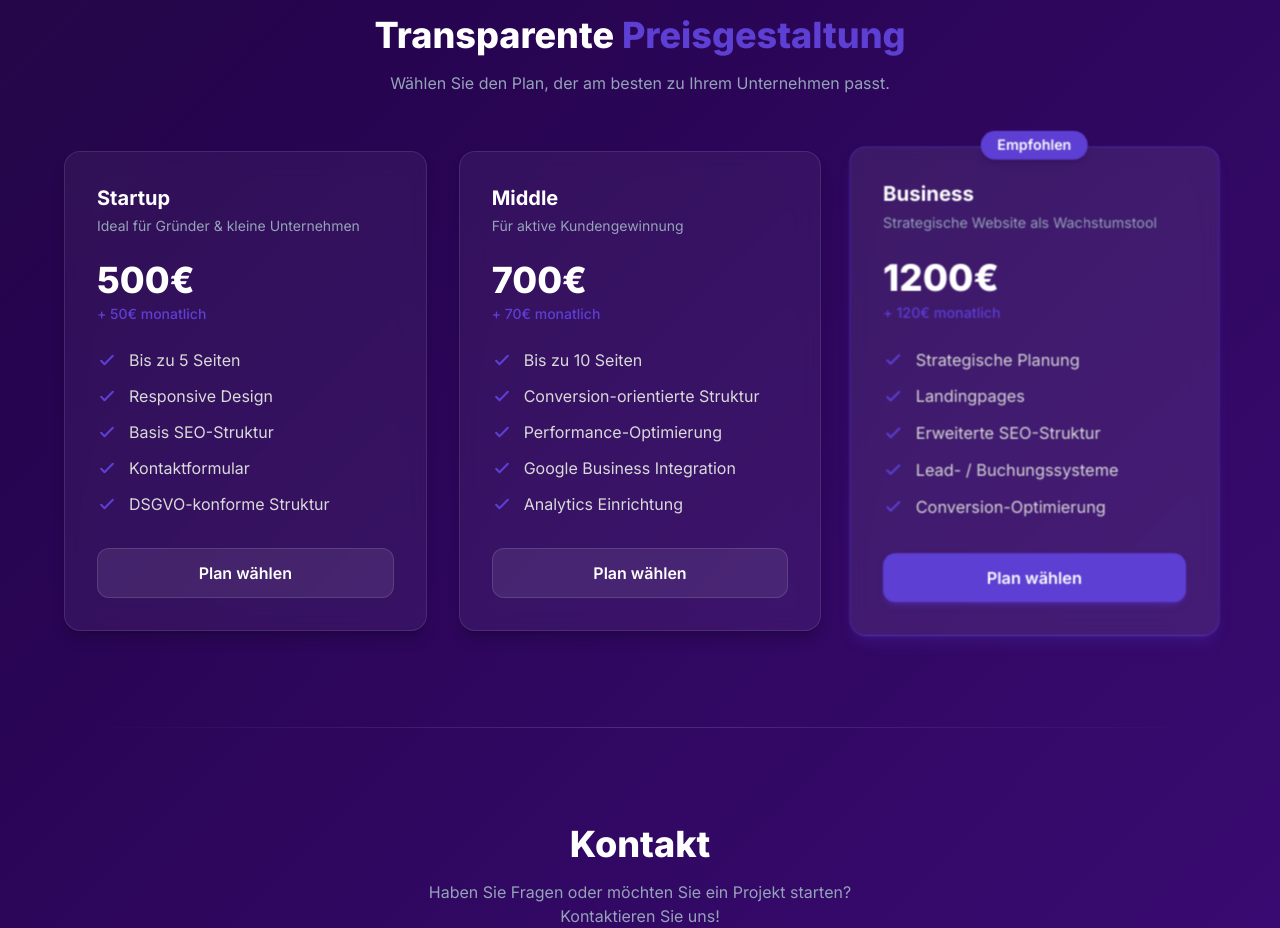
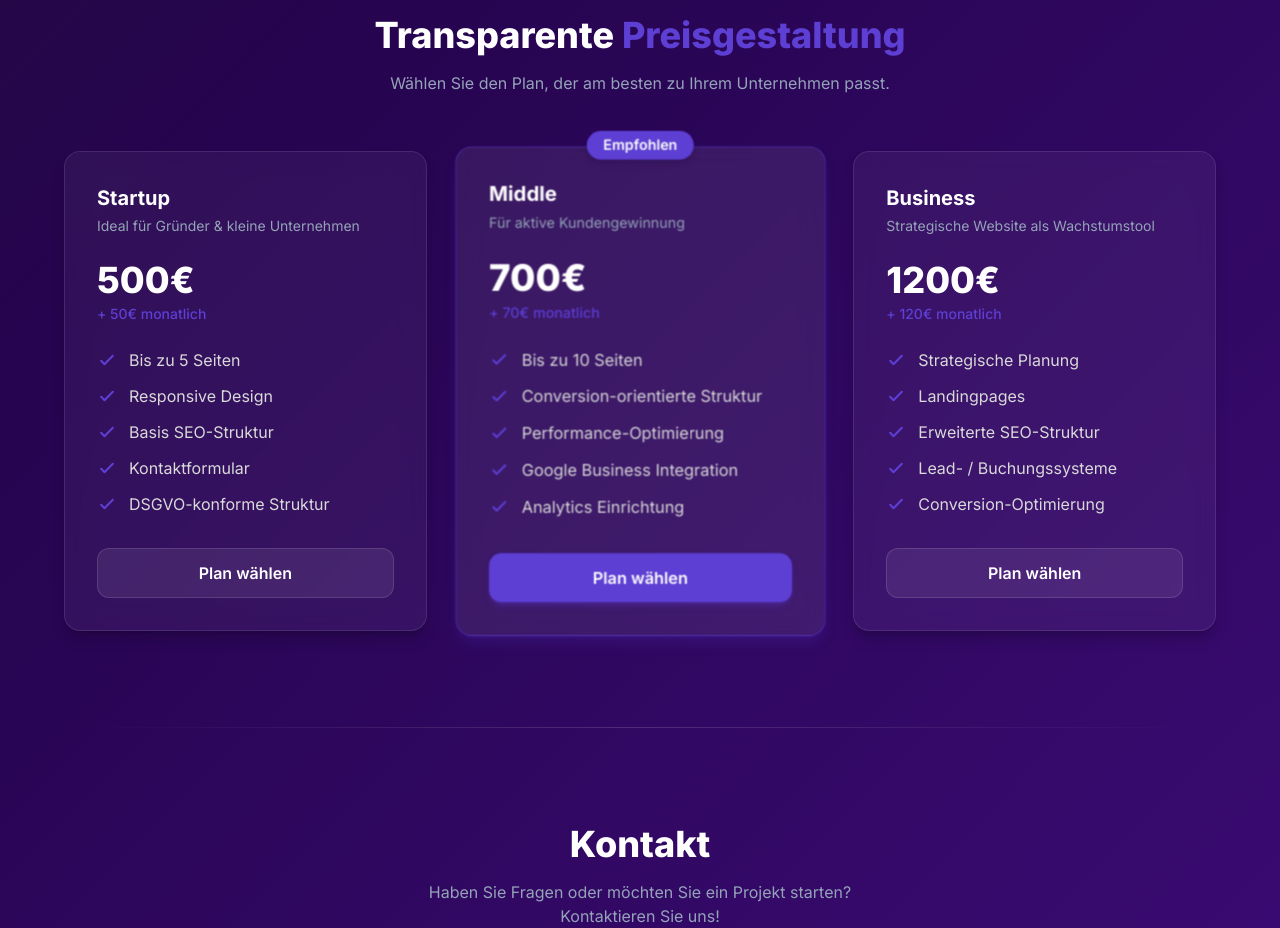
Before and after one commit to Hosam89/cloudiply, a React (Vite) app: page / in a window 1280 px wide. Shown: the part 2383-3311 px from the top of the page. Built offline with nearby package versions, Linux system fonts and the light colour scheme.

Commit message:
recomended changed to the Middle price service

```diff
--- a/src/components/Pricing.jsx
+++ b/src/components/Pricing.jsx
@@ -1,6 +1,6 @@
 import { useI18n } from "../i18n";
 
-const planHighlighted = [false, false, true];
+const planHighlighted = [false, true, false];
 
 function CheckIcon() {
   return (
```
